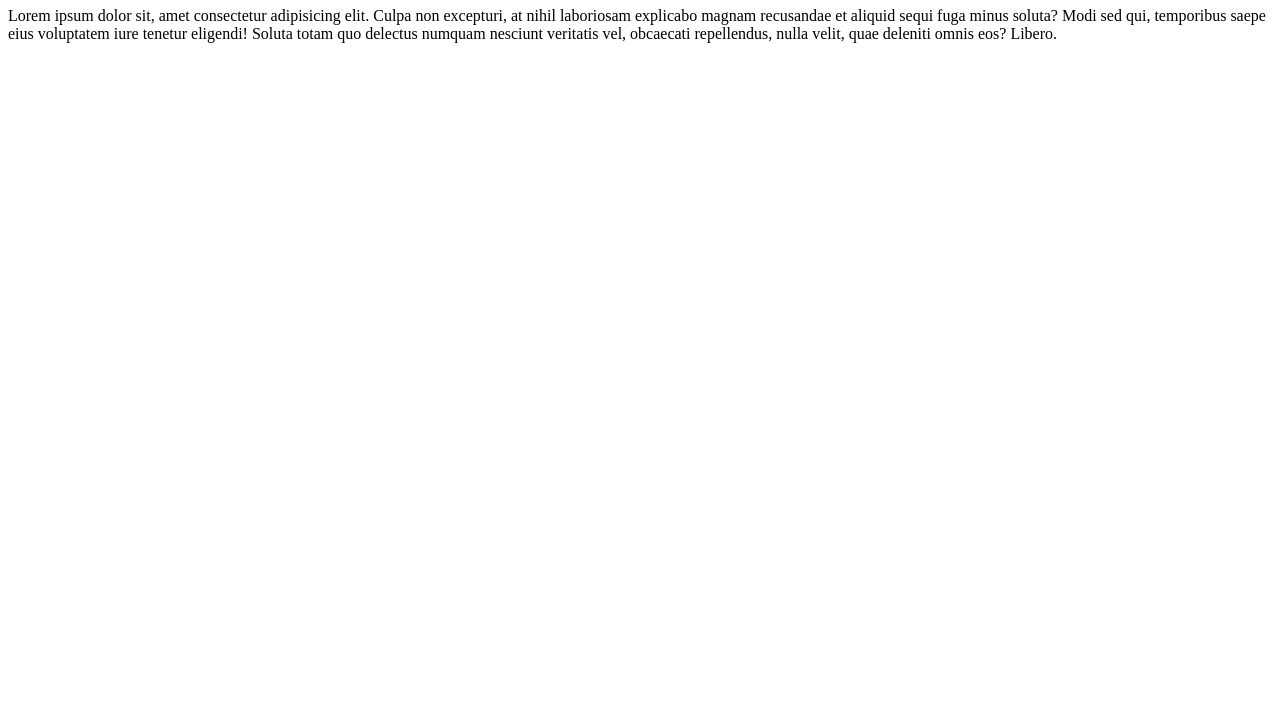
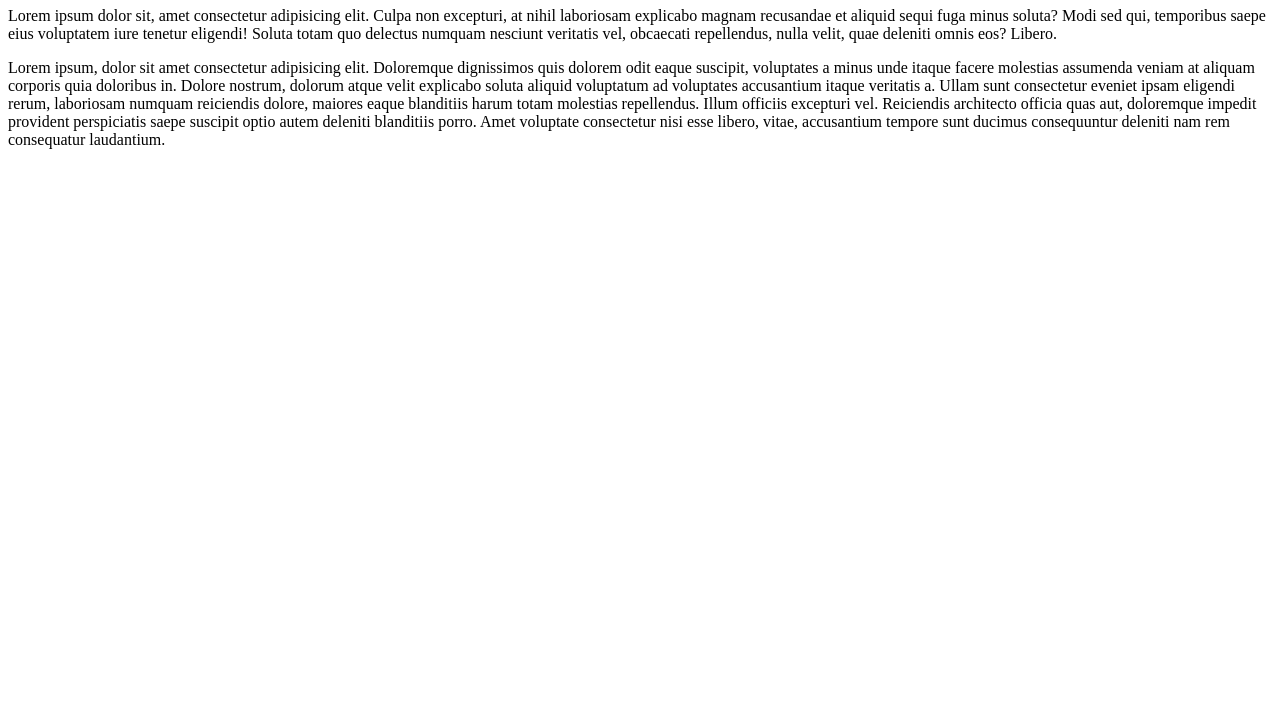
Before and after one commit to shivanandreddy/learn-git, a plain HTML site: page index.html in a window 1280 px wide. Shown: the part 73-800 px from the top of the page. Drawn offline with Linux system fonts and the light colour scheme.

Commit message:
add extra paragraph

```diff
--- a/index.html
+++ b/index.html
@@ -8,6 +8,7 @@
 <body>
     <h1>Lorem ipsum dolor sit amet consectetur adipisicing.</h1>
     <p>Lorem ipsum dolor sit, amet consectetur adipisicing elit. Culpa non excepturi, at nihil laboriosam explicabo magnam recusandae et aliquid sequi fuga minus soluta? Modi sed qui, temporibus saepe eius voluptatem iure tenetur eligendi! Soluta totam quo delectus numquam nesciunt veritatis vel, obcaecati repellendus, nulla velit, quae deleniti omnis eos? Libero.</p>
+    <p>Lorem ipsum, dolor sit amet consectetur adipisicing elit. Doloremque dignissimos quis dolorem odit eaque suscipit, voluptates a minus unde itaque facere molestias assumenda veniam at aliquam corporis quia doloribus in. Dolore nostrum, dolorum atque velit explicabo soluta aliquid voluptatum ad voluptates accusantium itaque veritatis a. Ullam sunt consectetur eveniet ipsam eligendi rerum, laboriosam numquam reiciendis dolore, maiores eaque blanditiis harum totam molestias repellendus. Illum officiis excepturi vel. Reiciendis architecto officia quas aut, doloremque impedit provident perspiciatis saepe suscipit optio autem deleniti blanditiis porro. Amet voluptate consectetur nisi esse libero, vitae, accusantium tempore sunt ducimus consequuntur deleniti nam rem consequatur laudantium.</p>
 
 </body>
 </html>
```
